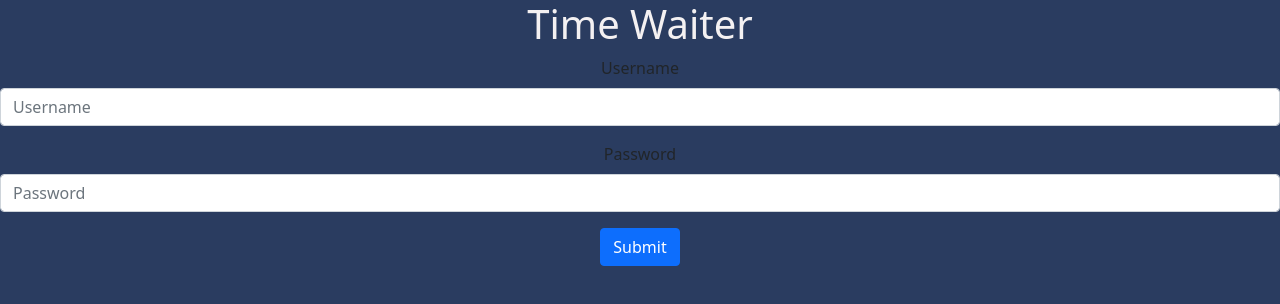
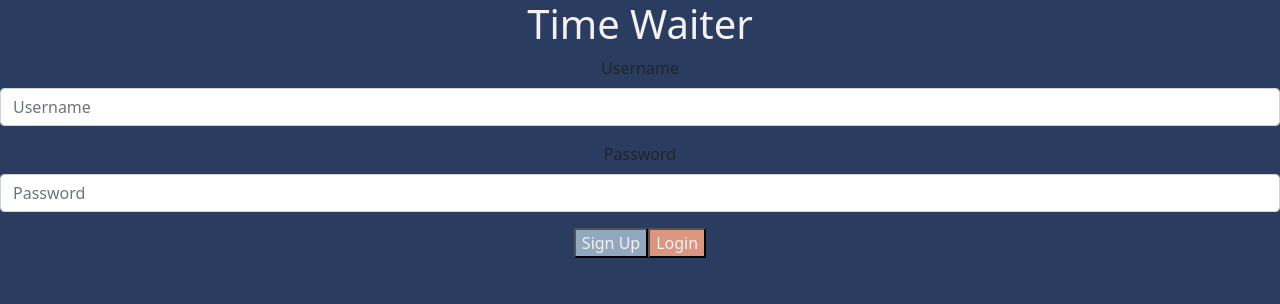
Before and after one commit to Mkamboykos/Zerbez-pwa, a React (Create React App) app: page / in a window 1280 px wide. Shown: the top 304 px of the page. Built offline with nearby package versions, Linux system fonts and the light colour scheme.

Commit message:
Editted buttons in home page

```diff
--- a/src/Login_Page/Home.js
+++ b/src/Login_Page/Home.js
@@ -29,7 +29,7 @@ import {Button, Row, Col, Form} from 'react-bootstrap'
 //     )
 // }
 
-class Home extends React.Component{
+class Home extends Component{
 
     constructor(props) {
         super(props);
@@ -115,6 +115,7 @@ class Home extends React.Component{
     renderCaptcha(){
           return(
               <div>
+                  <br></br>
                   <Form.Group as={Row} controlId="formPlaintextEmail">
                       <Form.Label column sm="4">
                           {this.state.captcha}
@@ -124,9 +125,9 @@ class Home extends React.Component{
                       </Col>
                   </Form.Group>
 
-                  <Button variant="primary" type="save" disabled={this.state.btnDisplay} onClick={this.handleLogin}>
-                      Login
-                  </Button>
+                  <button className="Submit_button_Home" type="save" disabled={this.state.btnDisplay} onClick={this.handleLogin}>
+                      Submit
+                  </button>
                   {this.renderRedirect()}
               </div>
           )
@@ -149,9 +150,11 @@ class Home extends React.Component{
                             <Form.Control type="password" placeholder="Password" onChange={this.handlePassword}/>
                          </Form.Group>
 
-                        <Button variant="primary" type="submit" onClick={this.handleSubmit}>
-                            Submit
-                        </Button>
+                         <button className="signUp_button_home"><Link to="/SignUp" className="link">Sign Up</Link></button>
+
+                        <button className="login_button" type="submit" onClick={this.handleSubmit}>
+                            Login
+                        </button>
 
                         {this.state.display? this.renderCaptcha():""}
                     </Form>
--- a/src/index.css
+++ b/src/index.css
@@ -16,10 +16,11 @@ h1, p{
 /* Links */
 .link {
   color: #F4F1F2;
+  text-decoration: none;
 }
 
 .link:hover {
-   color: #F4F1F2
+   color: #F4F1F2;
 }
 
 
@@ -34,6 +35,7 @@ h1, p{
 
 .login_button {
   background-color: #DC967F;
+  color: #F4F1F2;
 }
 
 .Back_button_EnterCode,
@@ -92,3 +94,10 @@ h1, p{
  .Plus_button_FloorPlan{
    background-color: #91A8C0;
  }
+
+ /* Submit Buttons*/
+
+.Submit_button_Home {
+  background-color: #E95554;
+  color: #F4F1F2;
+}
```
